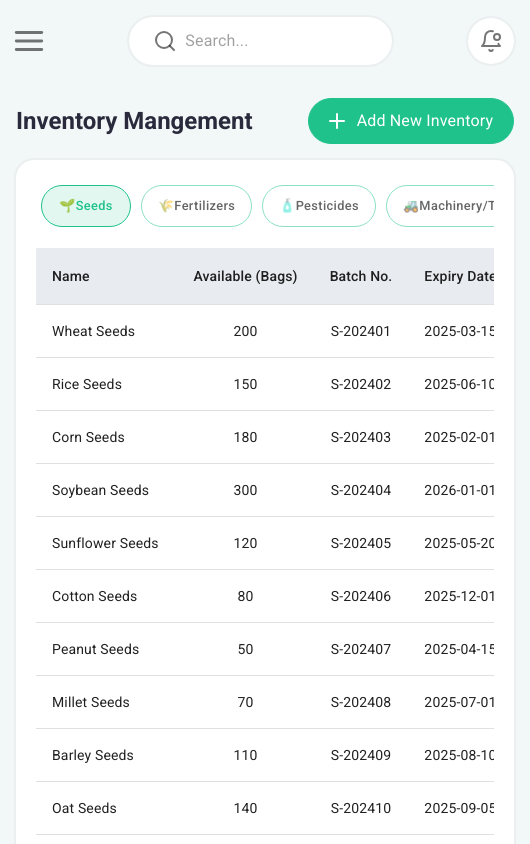
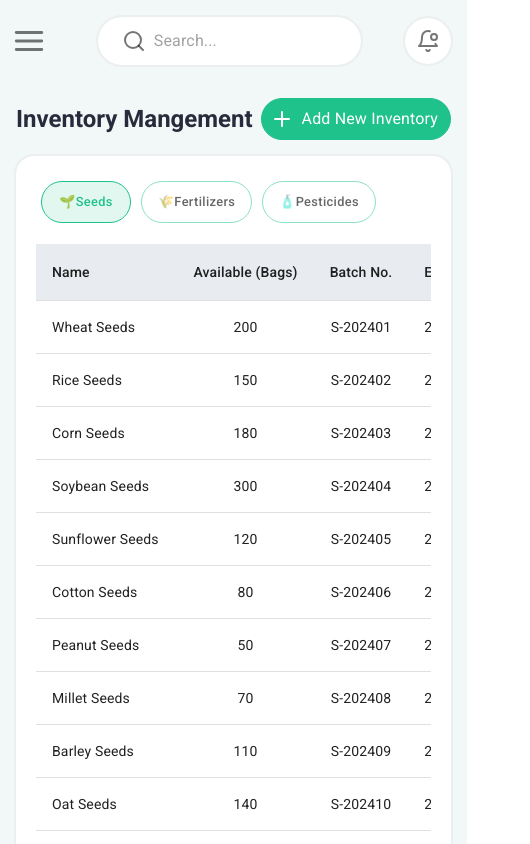
Before and after one commit to SambhajiShinde1234/saas-web-application-smart-agro, a React (Vite) app: page /inventory in a window 390 px wide. Shown: the top 844 px of the page, 530 px wide, since content can reach past the window. Built offline with nearby package versions, Linux system fonts and the light colour scheme.

Commit message:
updated ui props

```diff
--- a/src/components/styled/styled.jsx
+++ b/src/components/styled/styled.jsx
@@ -16,13 +16,16 @@ import {
 
 // button
 
-export const StyledButton = styled(Button)(() => ({
+export const StyledButton = styled(Button)(({ theme }) => ({
   textTransform: 'none',
   padding: '10px 20px',
   border: '1px solid rgba(31, 194, 139, 1)',
   borderRadius: '50px',
   background: 'rgba(31, 194, 139, 1)',
   color: '#FFF',
+  [theme.breakpoints.down('md')]: {
+    padding: '8px 12px'
+  }
 }));
 
 // tabs
--- a/src/components/ui/DxButton.jsx
+++ b/src/components/ui/DxButton.jsx
@@ -2,10 +2,10 @@
 import { Typography } from '@mui/material';
 import { StyledButton } from '../styled/styled';
 
-const DxButton = ({ children, startIcon }) => {
+const DxButton = ({ children, startIcon, sx, ...props }) => {
   return (
-    <StyledButton startIcon={startIcon}>
-      <Typography>{children}</Typography>
+    <StyledButton startIcon={startIcon} sx={sx} {...props}>
+      <Typography noWrap>{children}</Typography>
     </StyledButton>
   );
 };
--- a/src/components/ui/DxPrimaryTypography.jsx
+++ b/src/components/ui/DxPrimaryTypography.jsx
@@ -1,9 +1,9 @@
 import { StyledPrimaryTypography } from '../styled/styled';
 
 // eslint-disable-next-line react/prop-types
-const DxPrimaryTypography = ({ children, variant, sx }) => {
+const DxPrimaryTypography = ({ children, variant, sx, ...props }) => {
   return (
-    <StyledPrimaryTypography variant={variant} {...sx}>
+    <StyledPrimaryTypography variant={variant} sx={sx} {...props}>
       {children}
     </StyledPrimaryTypography>
   );
--- a/src/components/ui/DxSecondaryTypography.jsx
+++ b/src/components/ui/DxSecondaryTypography.jsx
@@ -1,9 +1,9 @@
 import { StyledSecondaryTypography } from '../styled/styled';
 
 // eslint-disable-next-line react/prop-types
-const DxSecondaryTypography = ({ children, variant, sx }) => {
+const DxSecondaryTypography = ({ children, variant, sx, ...props }) => {
   return (
-    <StyledSecondaryTypography variant={variant} {...sx}>
+    <StyledSecondaryTypography variant={variant} sx={sx} {...props}>
       {children}
     </StyledSecondaryTypography>
   );
--- a/src/pages/Inventory/Inventory.jsx
+++ b/src/pages/Inventory/Inventory.jsx
@@ -129,13 +129,13 @@ const inventoryCategories = [
     itemCount: 8,
     icon: '🌾',
   },
-  { label: 'Pesticides', value: 'pesticides', itemCount: 5, icon: '🧴' },
-  {
-    label: 'Machinery/Tools',
-    value: 'machineryTools',
-    itemCount: 15,
-    icon: '🚜',
-  },
+   { label: 'Pesticides', value: 'pesticides', itemCount: 5, icon: '🧴' },
+  // {
+  //   label: 'Machinery/Tools',
+  //   value: 'machineryTools',
+  //   itemCount: 15,
+  //   icon: '🚜',
+  // },
 ];
 
 const Inventory = () => {
@@ -148,7 +148,7 @@ const Inventory = () => {
   return (
     <StyledCardStack>
       <StyledFlexBetween>
-        <DxPrimaryTypography variant="h5">
+        <DxPrimaryTypography variant="h5" noWrap>
           Inventory Mangement
         </DxPrimaryTypography>
         <DxButton startIcon={<AddIcon />}>Add New Inventory</DxButton>
```
Also changed, not shown: src/components/ui/DxTable.jsx (+6 -2 lines).
